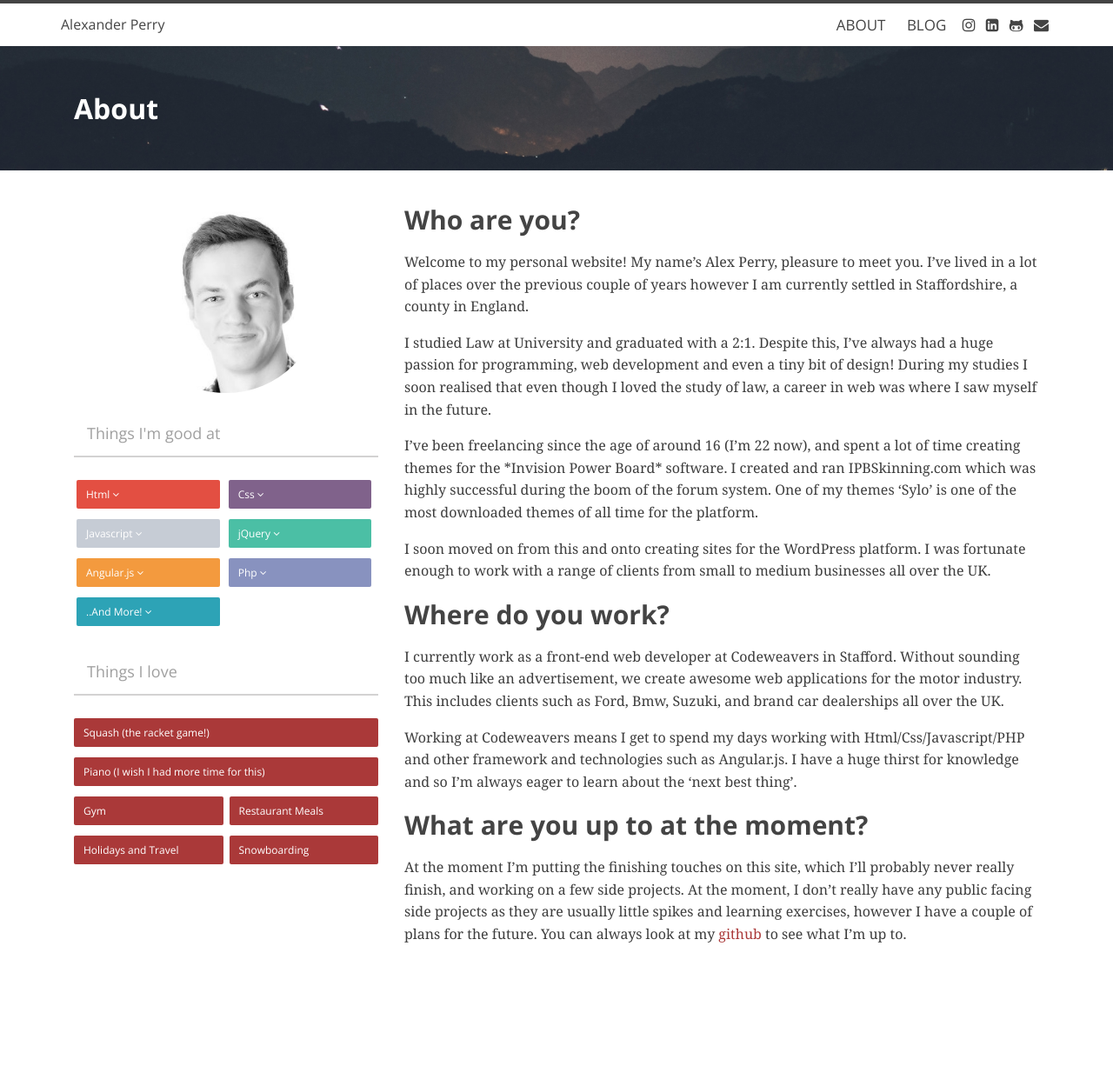
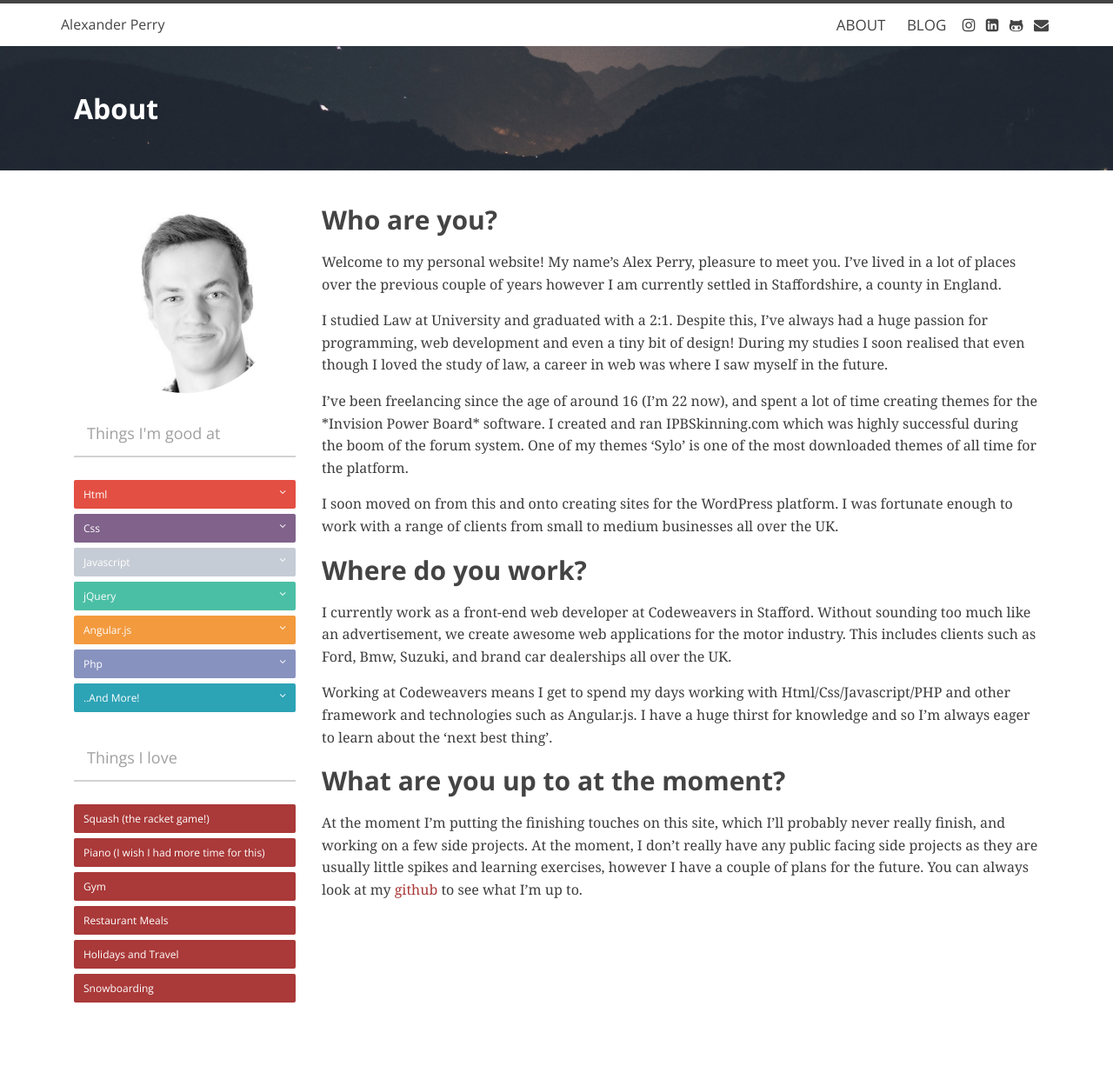
Before and after one commit to pezza3434/PersonalSite, a Jekyll site: the page built from about.md, in a window 1280 px wide. Shown: the whole page at 87% size. Built offline with Jekyll 4.4.1, drawn with Linux system fonts in a browser that asks for light colours; nearby versions of some CDN libraries; before the commit the page ends 1174 px from its top, so only the background shows below that.

Commit message:
Fixed issues with the about page and the skill drop downs not being very nice on mobile

```diff
--- a/_layouts/about.html
+++ b/_layouts/about.html
@@ -10,7 +10,7 @@ layout: default
 
 <div class="container">
     <div class="post">
-        <div class="col-md-4 bio">
+        <div class="col-md-3 bio">
 
             <div class="bio-image">
                 <img src="/images/profileimage.jpg">
@@ -21,43 +21,42 @@ layout: default
             </div>
 
             <div class="content-area">
+
                 <span class="skill html" data-box="html">Html <i class="fa fa-angle-down"></i></span>
-                <span class="skill css" data-box="css">Css <i class="fa fa-angle-down"></i></span>
-                <span class="skill javascript" data-box="javascript">Javascript <i class="fa fa-angle-down"></i></span>
-                <span class="skill jquery" data-box="jquery">jQuery <i class="fa fa-angle-down"></i></span>
-                <span class="skill angular" data-box="angular">Angular.js <i class="fa fa-angle-down"></i></span>
-                <span class="skill php" data-box="php">Php <i class="fa fa-angle-down"></i></span>
-                <span class="skill more" data-box="more">..And More! <i class="fa fa-angle-down"></i></span>
-
                 <div class="skill-box html" style="display:none">
                     As a front-end developer my HTML skills are 'top notch'! On a day-to-day basis I use Twitter Bootstrap however I am more than capable of creating sites from scratch, such as this! I also have extensive experience creating responsive sites for tablet and mobile.
                 </div>
 
+                <span class="skill css" data-box="css">Css <i class="fa fa-angle-down"></i></span>
                 <div class="skill-box css" style="display:none">
                     CSS is another staple in my toolkit. I have experience in technologies such as LESS and SASS - enterprise sites can quickly get into a huge mess but these technologies definitely make things a lot easier.
                 </div>
 
+                <span class="skill javascript" data-box="javascript">Javascript <i class="fa fa-angle-down"></i></span>
                 <div class="skill-box javascript" style="display:none">
                     I'm a massive javascript fan and this is currently where I spend most of my time. I'm currently experimenting with Node.JS and all sorts of different technologies associated with it. On top of this, I believe my core JS skills are good.
                 </div>
 
+                <span class="skill jquery" data-box="jquery">jQuery <i class="fa fa-angle-down"></i></span>
                 <div class="skill-box jquery" style="display:none">
                     "jQuery powers the internet" - Yes it certainly seems that way sometimes. jQuery definitely has its uses however I try and see it as not the 'be all and end all' in javascript web development. Despite this I have significant experience with the jQuery framework.
                 </div>
 
+                <span class="skill angular" data-box="angular">Angular.js <i class="fa fa-angle-down"></i></span>
                 <div class="skill-box angular" style="display:none">
                     I wasn't sure if this deserved a category of it's own but I couldn't resist. Love it or hate it I'm a huge fan. Since using this in my personal projects and on larger scale applications I've seen huge benefits in regards to readability of the code and scalability. I continue to build my angular knowledge on a daily basis.
                 </div>
 
+                <span class="skill php" data-box="php">Php <i class="fa fa-angle-down"></i></span>
                 <div class="skill-box php" style="display:none">
                     I seem to have used less PHP more recently however I have experience creating web applications in this language along with MySQL as the database layer. I've also used frameworks such as codeigniter and continue to improve my PHP knowledge whenever I can.
                 </div>
 
+                <span class="skill more" data-box="more">..And More! <i class="fa fa-angle-down"></i></span>
                 <div class="skill-box more" style="display:none">
+                    As much as possible of my commercial work is backed-up up by tests including e2e tests and unit tests. This includes unit testing both the javscript and php while backing this up with e2e testing with the selenium framework.
+                </div>
 
-                   As much as possible of my commercial work is backed-up up by tests including e2e tests and unit tests. This includes unit testing both the javscript and php while backing this up with e2e testing with the selenium framework.
-
-                </div>
 
             </div>
 
@@ -66,29 +65,29 @@ layout: default
             </div>
 
             <div class="content-area">
-                <div class="interest large">
+                <div class="interest">
                     Squash (the racket game!)
                 </div>
-                <div class="interest large">
+                <div class="interest">
                     Piano (I wish I had more time for this)
                 </div>
-                <div class="interest col-md-6">
+                <div class="interest">
                     Gym
                 </div>
-                <div class="interest col-md-6 right">
+                <div class="interest">
                     Restaurant Meals
                 </div>
-                <div class="interest col-md-6">
+                <div class="interest">
                     Holidays and Travel
                 </div>
-                <div class="interest col-md-6 right">
+                <div class="interest">
                     Snowboarding
                 </div>
             </div>
 
         </div>
 
-        <div class="col-md-8">
+        <div class="col-md-9">
 
             <h2>Who are you?</h2>
 
--- a/_sass/_about.scss
+++ b/_sass/_about.scss
@@ -31,20 +31,22 @@
   .skill{
       background: #eaeaea;
       padding: 8px 11px;
-      margin: 6px 3px;
-      display: inline-block;
-      width:47%;
+      margin: 6px 0px;
+      display: block;
       border-radius:2px;
       font-size:12px;
       color: #ffffff;
+
+    i{
+      float:right;
+    }
   }
 
   .interest{
     background: #AA3939;
     padding: 8px 11px;
     margin: 6px 0px;
-    display: inline-block;
-    width:49%;
+    display: block;
     border-radius:2px;
     font-size:12px;
     color: #ffffff;
```
